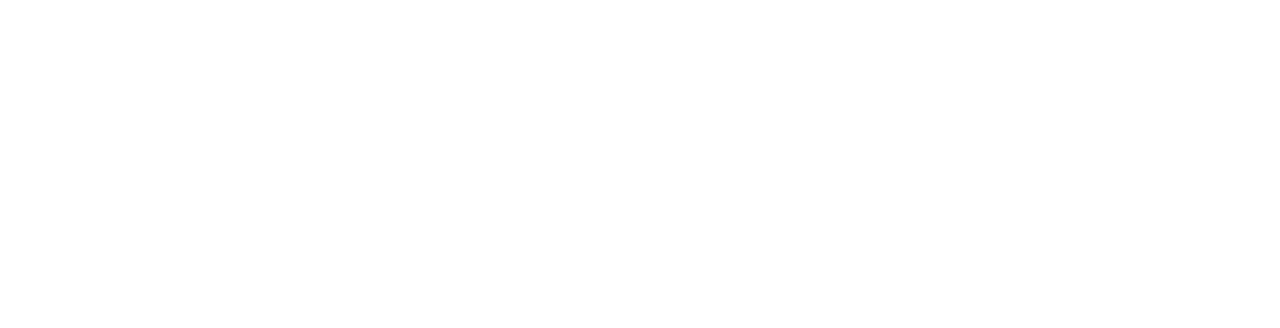
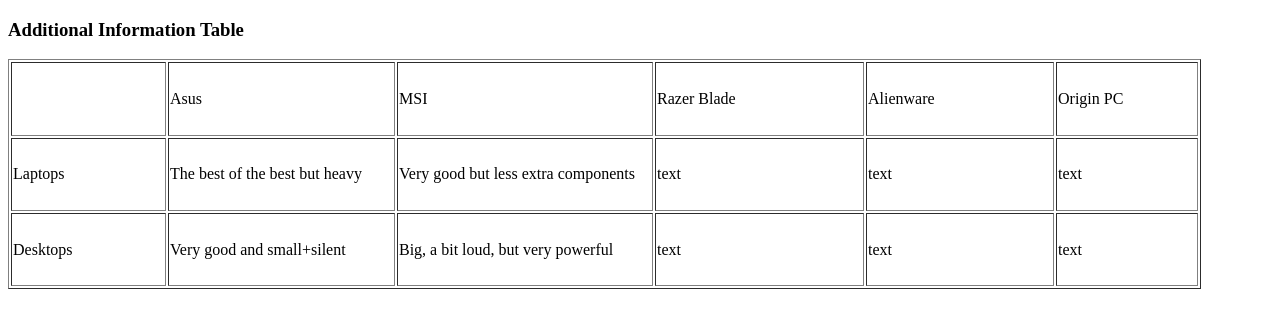
Before and after one commit to AndreMS3/AndreMS3.github.io, a plain HTML site: page table.html in a window 1280 px wide. Drawn offline with Linux system fonts and the light colour scheme.

Commit message:
new table

```diff
--- a/table.html
+++ b/table.html
@@ -6,5 +6,36 @@
 </head>
 
 <body>
+<h3> Additional Information Table </h3>
+<table width="1193" height="230" border="1">
+  <tbody>
+    <tr>
+      <td width="151">&nbsp;</td>
+      <td width="223">Asus </td>
+      <td width="252">MSI </td>
+      <td width="205">Razer Blade </td>
+      <td width="184">Alienware </td>
+      <td width="138">Origin PC </td>
+    </tr>
+    <tr>
+      <td>Laptops </td>
+      <td>The best of the best but heavy </td>
+      <td>Very good but less extra components </td>
+      <td> text</td>
+      <td>text </td>
+      <td>text </td>
+    </tr>
+    <tr>
+      <td>Desktops </td>
+      <td>Very good and small+silent </td>
+      <td>Big, a bit loud, but very powerful </td>
+      <td>text</td>
+      <td> text</td>
+      <td> text</td>
+    </tr>
+  </tbody>
+</table>
+
+
 </body>
 </html>
```
